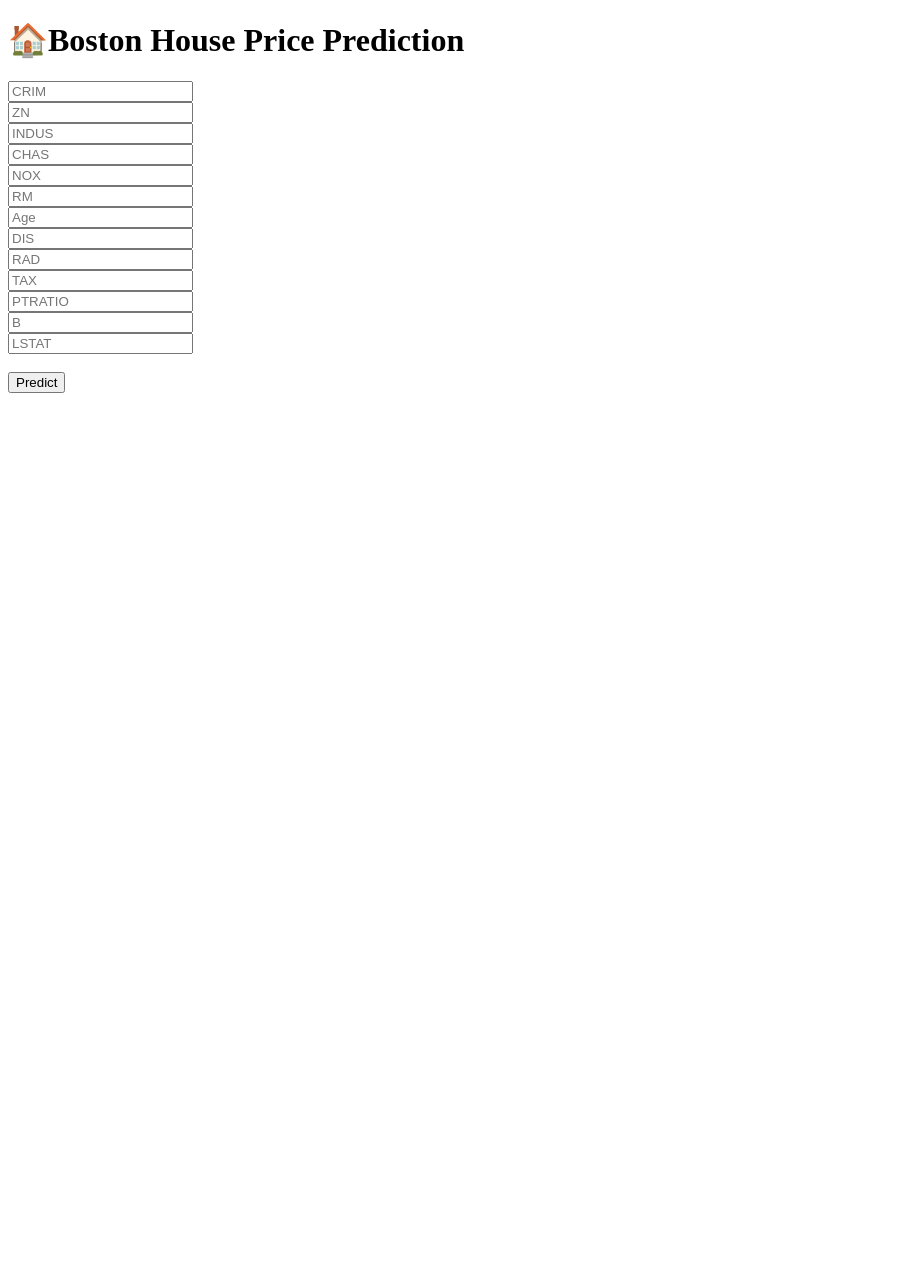
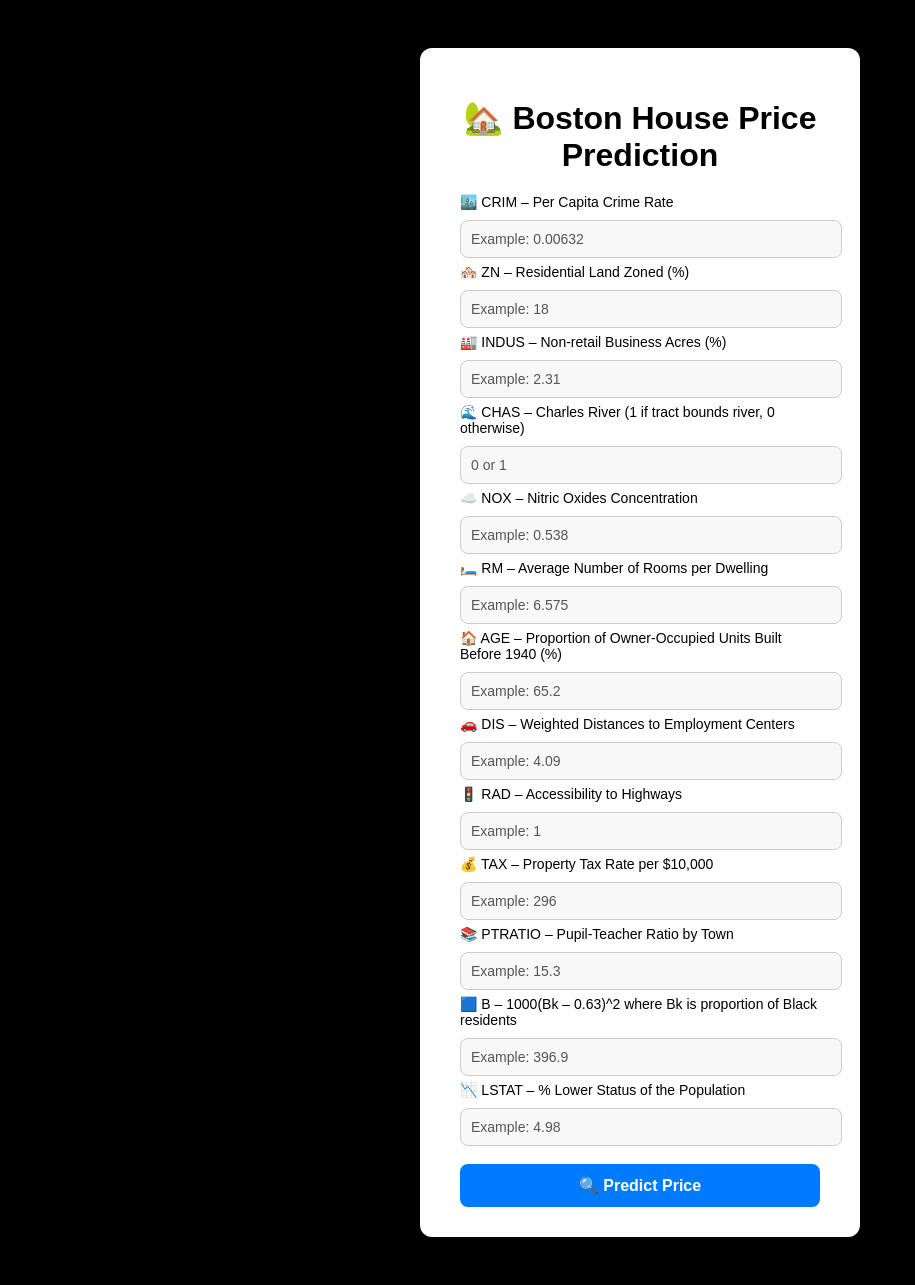
Before and after one commit to shrisha-kokku/House_Price_Prediction, a Flask app: page / in a window 1280 px wide. Shown: the whole page, without its empty margins (0-915 px from the left). Before the commit the page ends 393 px from the top, so only its background shows below. Run offline with Flask 3, Linux system fonts and the light colour scheme; parts of the project's set-up code (start-up, migrations or seed data) failed here and were passed over.

```diff
--- a/templates/home.html
+++ b/templates/home.html
@@ -3,37 +3,145 @@
 <head>
     <meta charset="UTF-8">
     <meta name="viewport" content="width=device-width, initial-scale=1.0">
-    <title>🏠Boston House Price Prediction</title>
+    <title>🏠 Boston House Price Prediction</title>
+    <style>
+    body {
+        font-family: Arial, sans-serif;
+        background-color: #000000; /* black page background */
+        color: #000000;
+        display: flex;
+        flex-direction: column;
+        align-items: center;
+        padding: 40px 20px;
+    }
+
+    .login {
+        background-color: #ffffff; /* white inner box */
+        padding: 30px 40px;
+        border-radius: 12px;
+        box-shadow: 0 4px 15px rgba(0,0,0,0.5);
+        width: 360px;
+        color: #000000; /* text inside box is black */
+    }
+
+    h1 {
+        text-align: center;
+        color: #000000;
+        margin-bottom: 20px;
+    }
+
+    input[type="text"] {
+        width: 100%;
+        padding: 10px;
+        margin: 6px 0;
+        border: 1px solid #ccc;
+        border-radius: 8px;
+        background-color: #f8f8f8;
+        color: #000000;
+        font-size: 14px;
+    }
+
+    input::placeholder {
+        color: #555555;
+    }
+
+    button {
+        width: 100%;
+        padding: 12px;
+        background-color: #007bff;
+        color: white;
+        border: none;
+        border-radius: 8px;
+        font-size: 16px;
+        font-weight: bold;
+        margin-top: 12px;
+        cursor: pointer;
+    }
+
+    button:hover {
+        background-color: #0056b3;
+    }
+
+    .prediction {
+        margin-top: 20px;
+        font-size: 18px;
+        color: #50fa7b;
+        font-weight: bold;
+        text-align: center;
+    }
+
+    label {
+        font-size: 14px;
+        margin-bottom: 4px;
+        display: block;
+        color: #000000;
+    }
+</style>
+
 </head>
 <body>
     <div class="login">
-	<h1>🏠Boston House Price Prediction</h1>
+        <h1>🏡 Boston House Price Prediction</h1>
 
-    <form action="{{ url_for('predict')}}"method="post">
-      <input type="text" name="CRIM" placeholder="CRIM" required="required" /><br>
-    	<input type="text" name="ZN" placeholder="ZN" required="required" /><br>
-        <input type="text" name="INDUS" placeholder="INDUS" required="required" /><br>
-        <input type="text" name="CHAS" placeholder="CHAS" required="required" /><br>
-        <input type="text" name="NOX" placeholder="NOX" required="required" /><br>
-        <input type="text" name="RM" placeholder="RM" required="required" /><br>
-        <input type="text" name="Age" placeholder="Age" required="required" /><br>
-        <input type="text" name="DIS" placeholder="DIS" required="required" /><br>
-        <input type="text" name="RAD" placeholder="RAD" required="required" /><br>
-        <input type="text" name="TAX" placeholder="TAX" required="required" /><br>
-        <input type="text" name="PTRATIO" placeholder="PTRATIO" required="required" /><br>
-        <input type="text" name="B" placeholder="B" required="required" /><br>
-        <input type="text" name="LSTAT" placeholder="LSTAT" required="required" /><br>
+        <form action="{{ url_for('predict')}}" method="post">
+            <label>🏙️ CRIM – Per Capita Crime Rate</label>
+            <input type="text" name="CRIM" placeholder="Example: 0.00632" required />
+            <br>
 
-       <br>
+            <label>🏘️ ZN – Residential Land Zoned (%)</label>
+            <input type="text" name="ZN" placeholder="Example: 18" required />
+            <br>
 
-        <button type="submit" class="btn btn-primary btn-block btn-large">Predict</button>
-    </form>
+            <label>🏭 INDUS – Non-retail Business Acres (%)</label>
+            <input type="text" name="INDUS" placeholder="Example: 2.31" required />
+            <br>
 
-   <br>
-   <br>
+            <label>🌊 CHAS – Charles River (1 if tract bounds river, 0 otherwise)</label>
+            <input type="text" name="CHAS" placeholder="0 or 1" required />
+            <br>
 
- </div>
- {{prediction_text}}
+            <label>☁️ NOX – Nitric Oxides Concentration</label>
+            <input type="text" name="NOX" placeholder="Example: 0.538" required />
+            <br>
 
+            <label>🛏️ RM – Average Number of Rooms per Dwelling</label>
+            <input type="text" name="RM" placeholder="Example: 6.575" required />
+            <br>
+
+            <label>🏠 AGE – Proportion of Owner-Occupied Units Built Before 1940 (%)</label>
+            <input type="text" name="Age" placeholder="Example: 65.2" required />
+            <br>
+
+            <label>🚗 DIS – Weighted Distances to Employment Centers</label>
+            <input type="text" name="DIS" placeholder="Example: 4.09" required />
+            <br>
+
+            <label>🚦 RAD – Accessibility to Highways</label>
+            <input type="text" name="RAD" placeholder="Example: 1" required />
+            <br>
+
+            <label>💰 TAX – Property Tax Rate per $10,000</label>
+            <input type="text" name="TAX" placeholder="Example: 296" required />
+            <br>
+
+            <label>📚 PTRATIO – Pupil-Teacher Ratio by Town</label>
+            <input type="text" name="PTRATIO" placeholder="Example: 15.3" required />
+            <br>
+
+            <label>🟦 B – 1000(Bk – 0.63)^2 where Bk is proportion of Black residents</label>
+            <input type="text" name="B" placeholder="Example: 396.9" required />
+            <br>
+
+            <label>📉 LSTAT – % Lower Status of the Population</label>
+            <input type="text" name="LSTAT" placeholder="Example: 4.98" required />
+            <br>
+
+            <button type="submit">🔍 Predict Price</button>
+        </form>
+
+        {% if prediction_text %}
+        <div class="prediction">{{ prediction_text }}</div>
+        {% endif %}
+    </div>
 </body>
 </html>
```
Also changed, not shown: 1 other file.
